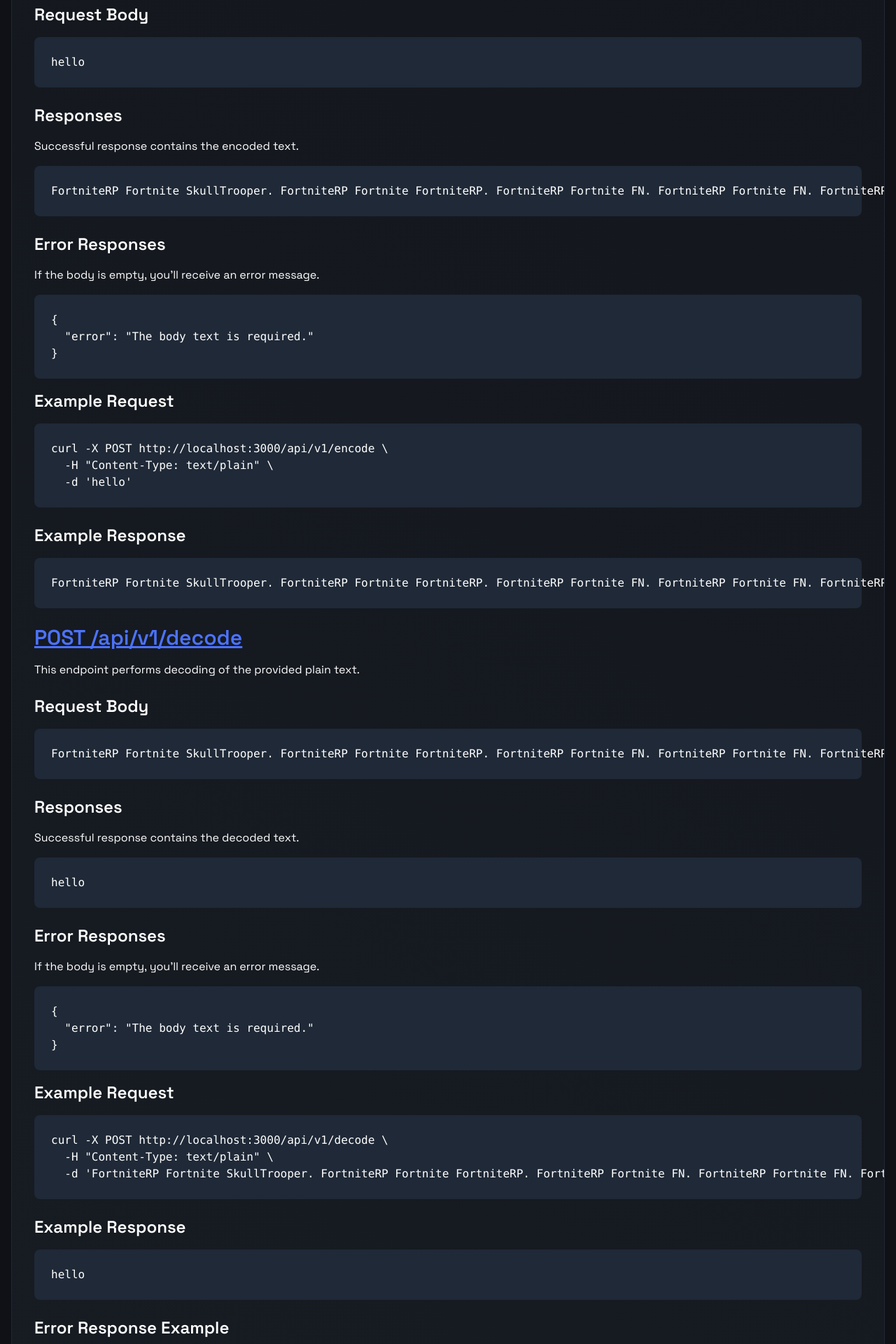
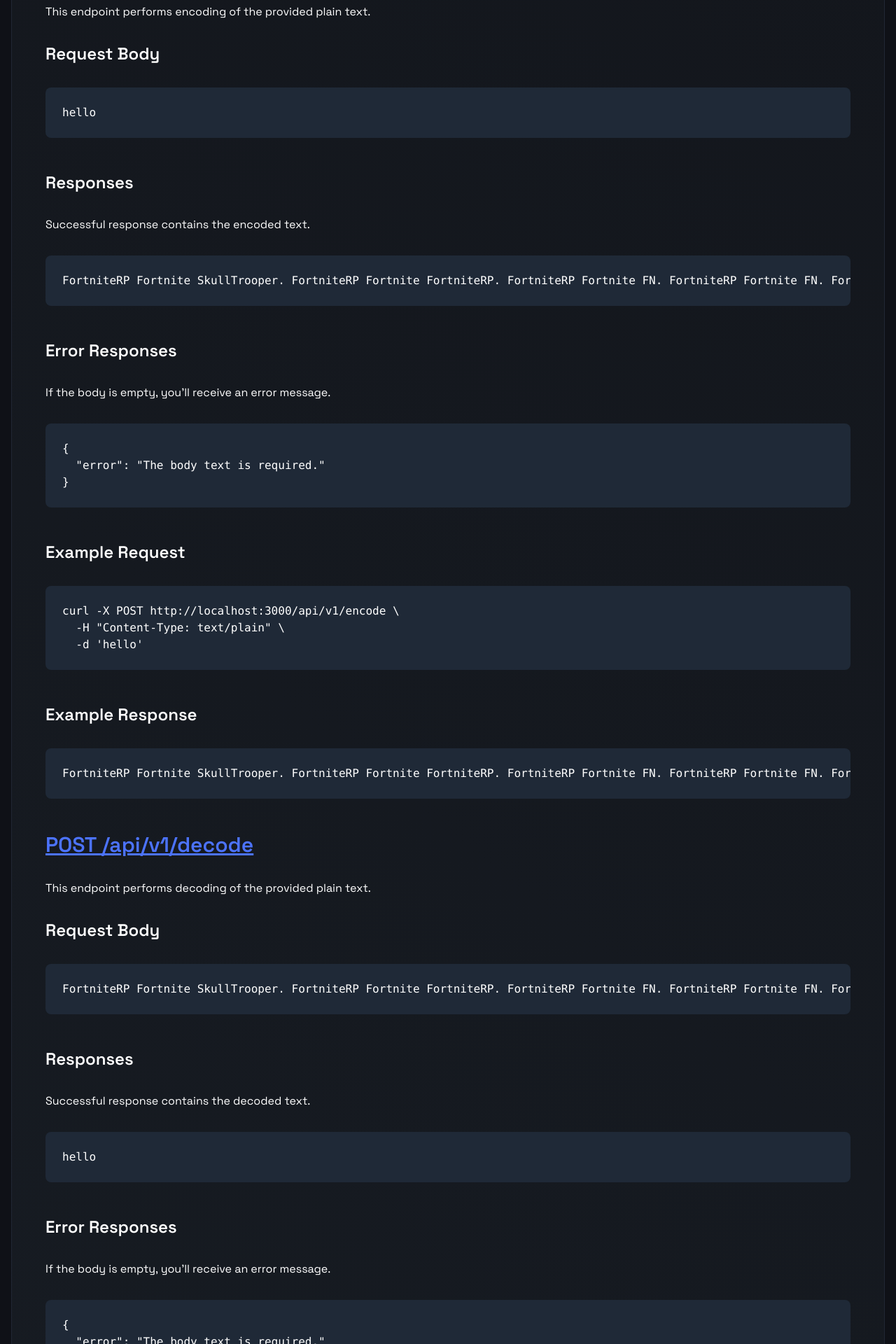
Before and after one commit to Fedox-die-Ente/fortcode, a Next.js app: page /docs in a window 1280 px wide. Shown: the part 380-2300 px from the top of the page at 70% size. Built offline with nearby package versions, Linux system fonts and the light colour scheme.

Commit message:
feat: added responsive stuff to docs page
Made the docs page responsive.

There was a bug with the code blocks.

```diff
--- a/app/docs/page.tsx
+++ b/app/docs/page.tsx
@@ -1,112 +1,137 @@
 import React from 'react';
-import {decode, encode} from "../../lib/encoder";
+import { decode, encode } from "../../lib/encoder";
 
 const ApiDocs = () => {
-
 	const exampleRequestBody = `hello`;
 
 	return (
 		<main className='bg-dark-200 w-full h-full flex items-center justify-center p-4'>
-			<div className='cool-bg p-8 w-full rounded-2xl border border-dark-300 overflow-x-hidden'>
-				<header className='bg-dark-300 p-6 text-white mb-8'>
-					<h1 className='text-4xl font-bold'>API Documentation</h1>
-					<p className='mt-2 text-xl'>Documentation for the API endpoints in this application.</p>
+			<div className='cool-bg p-4 sm:p-6 md:p-8 lg:p-12 w-full  rounded-2xl border border-dark-300 overflow-x-auto'>
+				<header className='bg-dark-300 p-4 sm:p-6 md:p-8 text-white mb-6 sm:mb-8'>
+					<h1 className='text-3xl sm:text-4xl font-bold'>API Documentation</h1>
+					<p className='mt-2 text-lg sm:text-xl'>Documentation for the API endpoints in this application.</p>
 				</header>
 
 				<div className='text-white'>
-					<section className='mb-8'>
-						<h2 className='text-3xl font-semibold mb-4 underline text-primary-dark'>POST /api/v1/encode</h2>
-						<p className='mb-6'>This endpoint performs encoding of the provided plain text.</p>
+					<section className='space-y-8'>
+						<h2 className='text-2xl sm:text-3xl font-semibold mb-4 underline text-primary-dark'>
+							POST /api/v1/encode
+						</h2>
+						<p className='mb-4'>This endpoint performs encoding of the provided plain text.</p>
 
-						<h3 className='text-2xl font-semibold mb-4'>Request Body</h3>
-						<pre className='bg-gray-800 text-white p-6 rounded-lg mb-6'>
-              <code className={'max-w-prose'}>
+						<h3 className='text-xl sm:text-2xl font-semibold mb-4'>Request Body</h3>
+						<div className='overflow-x-auto'>
+              <pre className='bg-gray-800 text-white p-4 sm:p-6 rounded-lg mb-4'>
+                <code className='whitespace-pre break-words'>
                   {exampleRequestBody}
                 </code>
               </pre>
+						</div>
 
-						<h3 className='text-2xl font-semibold mb-4'>Responses</h3>
+						<h3 className='text-xl sm:text-2xl font-semibold mb-4'>Responses</h3>
 						<p className='mb-4'>Successful response contains the encoded text.</p>
-						<pre className='bg-gray-800 text-white p-6 rounded-lg mb-6'>
-               <code className={'max-w-prose break-all'}>
+						<div className='overflow-x-auto'>
+              <pre className='bg-gray-800 text-white p-4 sm:p-6 rounded-lg mb-4'>
+                <code className='whitespace-pre break-words'>
                   {`${encode(exampleRequestBody)}`}
                 </code>
               </pre>
+						</div>
 
-						<h3 className='text-2xl font-semibold mb-4'>Error Responses</h3>
+						<h3 className='text-xl sm:text-2xl font-semibold mb-4'>Error Responses</h3>
 						<p className='mb-4'>If the body is empty, you&apos;ll receive an error message.</p>
-						<pre className='bg-gray-800 text-white p-6 rounded-lg mb-4'>
-              <code>
+						<div className='overflow-x-auto'>
+              <pre className='bg-gray-800 text-white p-4 sm:p-6 rounded-lg mb-4'>
+                <code className='whitespace-pre break-words'>
                   {JSON.stringify({ error: "The body text is required." }, null, 2)}
                 </code>
               </pre>
+						</div>
 
-						<h3 className='text-2xl font-semibold mb-4'>Example Request</h3>
-						<pre className='bg-gray-800 text-white p-6 rounded-lg mb-6'>
-              <code>
+						<h3 className='text-xl sm:text-2xl font-semibold mb-4'>Example Request</h3>
+						<div className='overflow-x-auto'>
+              <pre className='bg-gray-800 text-white p-4 sm:p-6 rounded-lg mb-4'>
+                <code className='whitespace-pre break-words'>
                   {`curl -X POST http://localhost:3000/api/v1/encode \\
   -H "Content-Type: text/plain" \\
   -d 'hello'
 `}
                 </code>
               </pre>
+						</div>
 
-						<h3 className='text-2xl font-semibold mb-4'>Example Response</h3>
-						<pre className='bg-gray-800 text-white p-6 rounded-lg mb-6'>
-              <code>
+						<h3 className='text-xl sm:text-2xl font-semibold mb-4'>Example Response</h3>
+						<div className='overflow-x-auto'>
+              <pre className='bg-gray-800 text-white p-4 sm:p-6 rounded-lg mb-4'>
+                <code className='whitespace-pre break-words'>
                   {`${encode(exampleRequestBody)}`}
                 </code>
               </pre>
+						</div>
 
-						<h2 className='text-3xl font-semibold mb-4 underline text-primary-dark'>POST /api/v1/decode</h2>
-						<p className='mb-6'>This endpoint performs decoding of the provided plain text.</p>
+						<h2 className='text-2xl sm:text-3xl font-semibold mb-4 underline text-primary-dark'>
+							POST /api/v1/decode
+						</h2>
+						<p className='mb-4'>This endpoint performs decoding of the provided plain text.</p>
 
-						<h3 className='text-2xl font-semibold mb-4'>Request Body</h3>
-						<pre className='bg-gray-800 text-white p-6 rounded-lg mb-6'>
-              <code>
+						<h3 className='text-xl sm:text-2xl font-semibold mb-4'>Request Body</h3>
+						<div className='overflow-x-auto'>
+              <pre className='bg-gray-800 text-white p-4 sm:p-6 rounded-lg mb-4'>
+                <code className='whitespace-pre break-words'>
                   {encode(exampleRequestBody)}
                 </code>
               </pre>
+						</div>
 
-						<h3 className='text-2xl font-semibold mb-4'>Responses</h3>
+						<h3 className='text-xl sm:text-2xl font-semibold mb-4'>Responses</h3>
 						<p className='mb-4'>Successful response contains the decoded text.</p>
-						<pre className='bg-gray-800 text-white p-6 rounded-lg mb-6'>
-              <code>
+						<div className='overflow-x-auto'>
+              <pre className='bg-gray-800 text-white p-4 sm:p-6 rounded-lg mb-4'>
+                <code className='whitespace-pre break-words'>
                   {`${decode(encode(exampleRequestBody))}`}
                 </code>
               </pre>
+						</div>
 
-						<h3 className='text-2xl font-semibold mb-4'>Error Responses</h3>
+						<h3 className='text-xl sm:text-2xl font-semibold mb-4'>Error Responses</h3>
 						<p className='mb-4'>If the body is empty, you&apos;ll receive an error message.</p>
-						<pre className='bg-gray-800 text-white p-6 rounded-lg mb-4'>
-              <code>
+						<div className='overflow-x-auto'>
+              <pre className='bg-gray-800 text-white p-4 sm:p-6 rounded-lg mb-4'>
+                <code className='whitespace-pre break-words'>
                   {JSON.stringify({ error: "The body text is required." }, null, 2)}
                 </code>
               </pre>
+						</div>
 
-						<h3 className='text-2xl font-semibold mb-4'>Example Request</h3>
-						<pre className='bg-gray-800 text-white p-6 rounded-lg mb-6'>
-              <code>
+						<h3 className='text-xl sm:text-2xl font-semibold mb-4'>Example Request</h3>
+						<div className='overflow-x-auto'>
+              <pre className='bg-gray-800 text-white p-4 sm:p-6 rounded-lg mb-4'>
+                <code className='whitespace-pre break-words'>
                   {`curl -X POST http://localhost:3000/api/v1/decode \\
   -H "Content-Type: text/plain" \\
   -d 'FortniteRP Fortnite SkullTrooper. FortniteRP Fortnite FortniteRP. FortniteRP Fortnite FN. FortniteRP Fortnite FN. FortniteRP FortniteRP FortniteRP'
 `}
                 </code>
               </pre>
+						</div>
 
-						<h3 className='text-2xl font-semibold mb-4'>Example Response</h3>
-						<pre className='bg-gray-800 text-white p-6 rounded-lg mb-6'>
-              <code>
+						<h3 className='text-xl sm:text-2xl font-semibold mb-4'>Example Response</h3>
+						<div className='overflow-x-auto'>
+              <pre className='bg-gray-800 text-white p-4 sm:p-6 rounded-lg mb-4'>
+                <code className='whitespace-pre break-words'>
                   {`${decode(encode(exampleRequestBody))}`}
                 </code>
               </pre>
+						</div>
 
-						<h3 className='text-2xl font-semibold mb-4'>Error Response Example</h3>
-						<pre className='bg-gray-800 text-white p-6 rounded-lg'>
-              <code>
+						<h3 className='text-xl sm:text-2xl font-semibold mb-4'>Error Response Example</h3>
+						<div className='overflow-x-auto'>
+              <pre className='bg-gray-800 text-white p-4 sm:p-6 rounded-lg'>
+                <code className='whitespace-pre break-words'>
                   {JSON.stringify({ error: "The body text is required." }, null, 2)}
                 </code>
               </pre>
+						</div>
 					</section>
 				</div>
 			</div>
```
Lines whose indentation alone changed are shown as unchanged.
